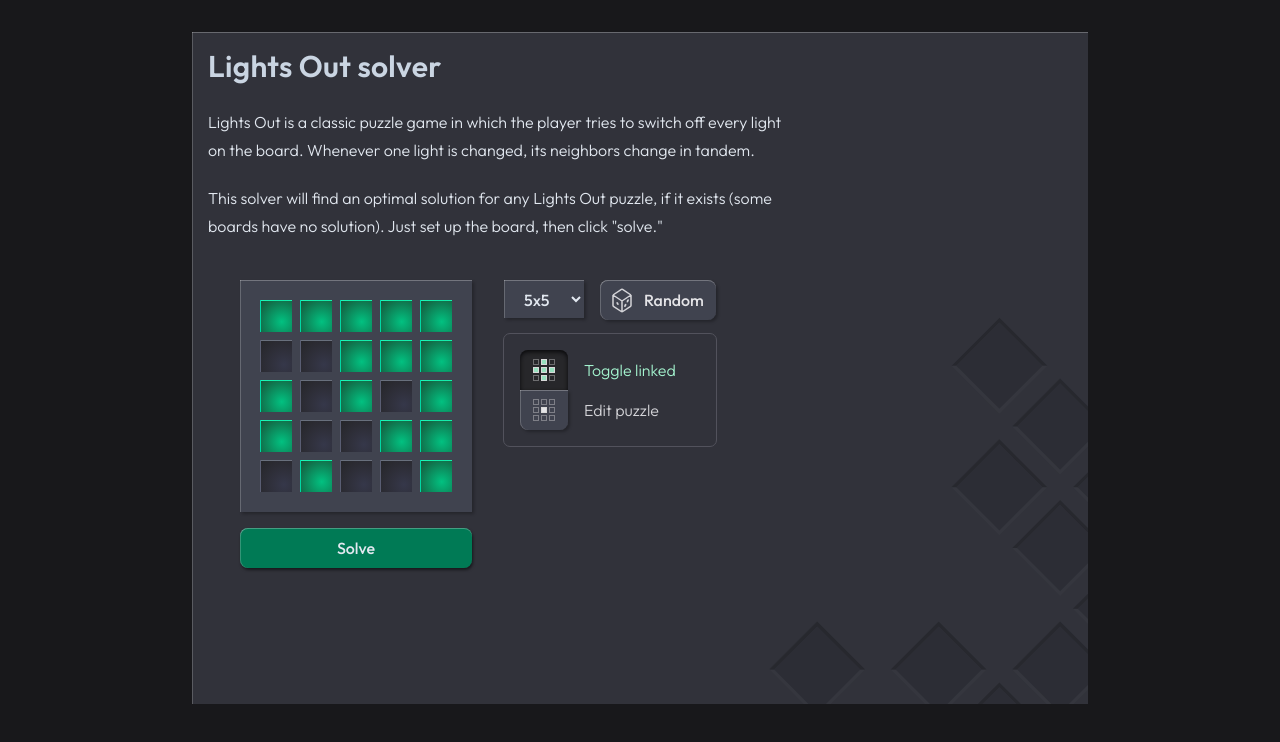
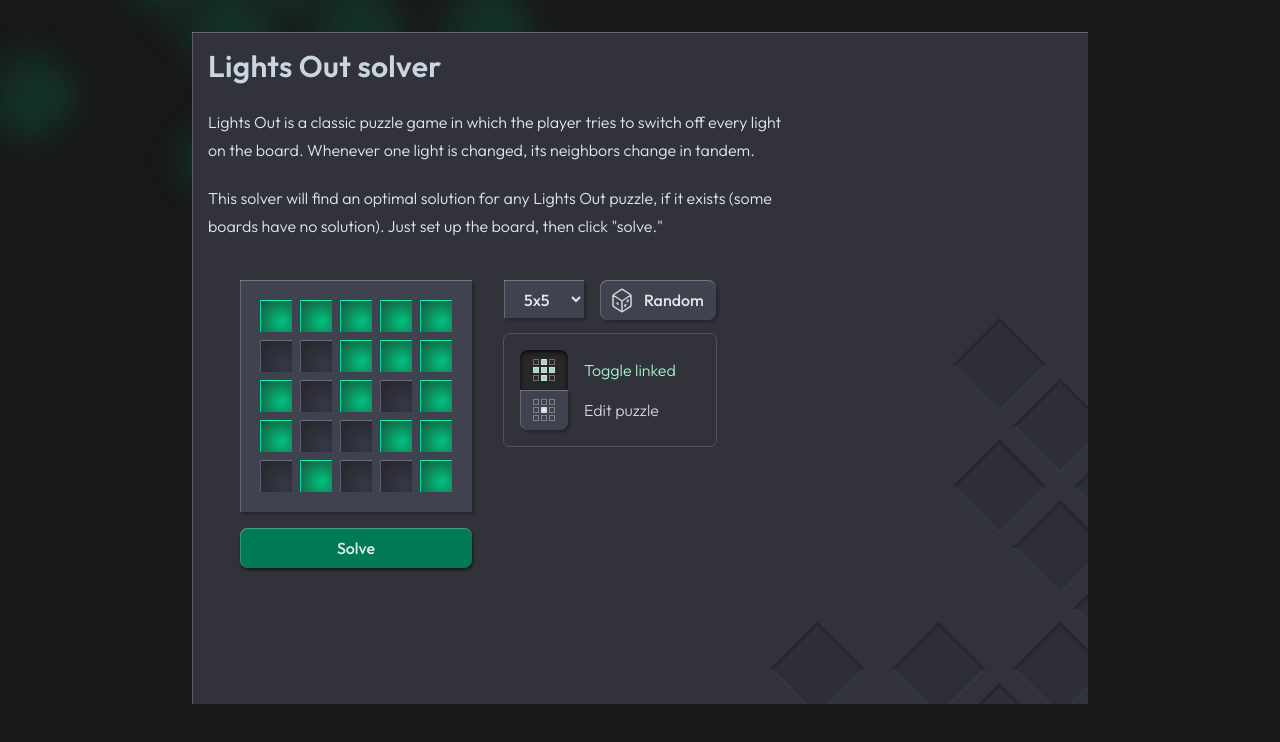
Before and after one commit to bprcode/lightsout-solver, a React (Vite) app: page / in a window 1280 px wide. Shown: the top 742 px of the page. Built offline with nearby package versions, Linux system fonts and the light colour scheme.

Commit message:
Add background tiles

```diff
--- a/src/App.tsx
+++ b/src/App.tsx
@@ -1,5 +1,6 @@
 import { useEffect, useMemo, useRef, useState } from 'react'
 import diamondEmboss from './assets/diamond-emboss-graphic.svg'
+import backgroundDiamonds from './assets/background-diamonds.svg'
 import './App.css'
 export type BoardSize = 2 | 3 | 4 | 5
 export type BitBoard = number
@@ -587,12 +588,16 @@ function App() {
   const grayUnpressedStyle =
     'raised-gray text-zinc-200 light-edge-faint-shadow hover:bg-zinc-600 active:bg-zinc-800 active:text-zinc-100 active:inset-shadow-sm active:inset-shadow-zinc-950 '
   const baseButtonStyle =
-    'px-3 py-1 rounded-lg font-medium h-10 relative flex justify-center items-center shrink-0 '
+    'px-3 py-1 rounded-lg font-medium h-10 relative flex justify-center items-center shrink-0 cursor-pointer '
 
   return (
+    <>
+      <div className="fixed -top-[14rem] left-1/2 transform translate-x-[-52vw] blur-lg opacity-45">
+        <img src={backgroundDiamonds} className={`w-[50rem] opacity-40`} />
+      </div>
     <div className="max-w-4xl mx-auto mt-8 bg-[hsl(235,9%,21%)] text-slate-200 px-4 pt-4 pb-1 light-edge min-h-[calc(100svh-8rem)] outfit-font relative contain-paint flex flex-col">
       <div className="absolute -right-[14rem] -bottom-[14rem]">
-        <img src={diamondEmboss} className={`w-[38rem] opacity-80`} />
+        <img src={diamondEmboss} className={`w-[38rem] opacity-78`} />
       </div>
       <h1 className="text-slate-300 mb-6 text-3xl font-semibold tracking-[0.01em]">
         <em>Lights Out</em> solver
@@ -731,6 +736,7 @@ function App() {
         />
       </div>
     </div>
+    </>
   )
 }
 
```
Also changed, not shown: src/assets/background-diamonds.svg (added).
